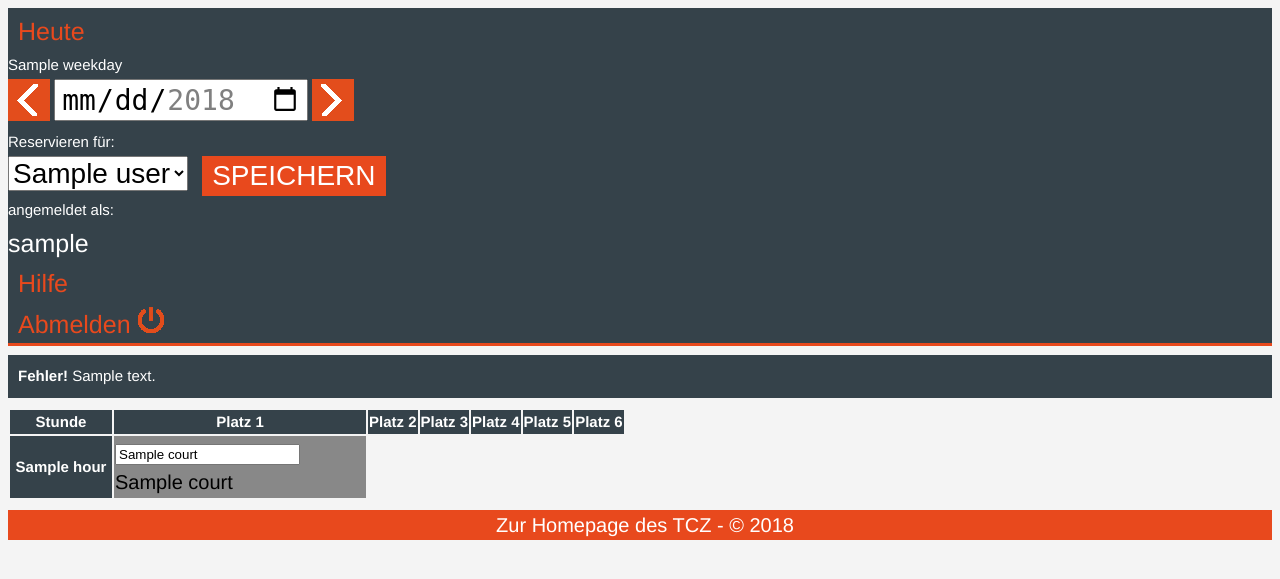
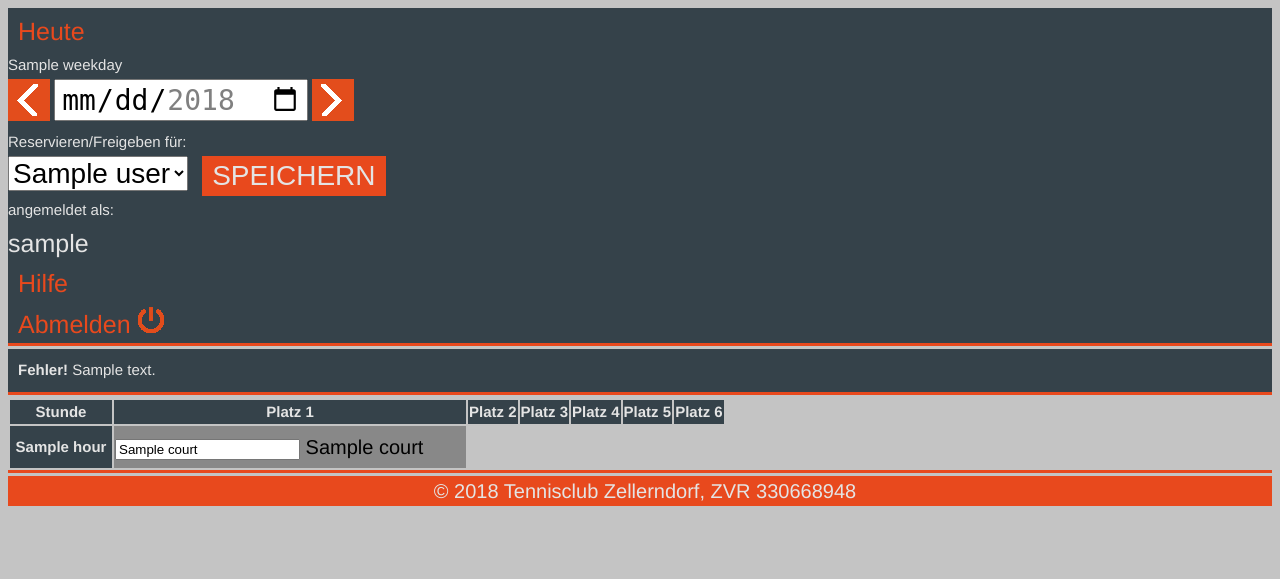
Before and after one commit to hzim/tcz_reservation, a Django app: template templates/courts/courts.html in a window 1280 px wide. Shown: the top 579 px of the page. Run offline with Django 3.2, Linux system fonts and the light colour scheme; a user stored in the database is signed in; tables that the repository leaves empty hold one stand-in row (values such as "Sample post"); the template is opened without the code that fills it: most values are stand-ins (such as "Sample title", 1, 10 or a date in 2020); parts of the project's set-up code (start-up, migrations or seed data) failed here and were passed over.

Commit message:
styling adaptions, redirect from login to court page

```diff
--- a/courts/constants.py
+++ b/courts/constants.py
@@ -49,7 +49,7 @@ COURT_FAKT = 100
 FREE_MINUTE = 45
 
 #some colors for backgrounds
-BG_FREE = "#FFFFFF"
+BG_FREE = "#e4e4e4"
 BG_OWN = "#FF7FFF"
 BG_OTHER = "#7FFFFF"
 BG_FREEHOUR = "#CFCFCF"
--- a/static/css/style.css
+++ b/static/css/style.css
@@ -3,7 +3,7 @@
 body{
     font: 15px/1.5  Helvetica, Arial, sans-serif;
     padding: 0;
-    background-color: #f4f4f4;
+    background-color: #c4c4c4;
 }
 
 /* grid layout classes */
@@ -86,7 +86,7 @@ body{
  * header for normal computer displays
  * smaller displays will get default .header layout - see above
 */
-@media only screen and (min-width: 1500px)  {
+@media only screen and (min-width: 1350px)  {
     .header {
         grid-template-columns: 1fr 3fr 4fr 2fr 2fr;
         grid-template-areas:
@@ -121,50 +121,55 @@ body{
     margin-left: 10px;
     padding-left: 10px;
     padding-right: 10px;
-    color: #ffffff;
+    color: #e4e4e4;
     vertical-align: top;
     font-size: 28px;
 }
 
 .header_login_name{
-    color: #ffffff;
+    color: #e4e4e4;
     font-size: 25px;
 }
 
 .message-error{
     padding: 10px;
     background: #35424a;
-    color: #ffffff;
-    margin-bottom: 10px;
+    color: #e4e4e4;
+    border-bottom: #e8491d 3px solid;
 }
 
 .message-info{
     padding: 10px;
     background: #35424a;
-    color: #ffffff;
-    margin-bottom: 10px;
+    color: #e4e4e4;
+    border-bottom: #e8491d 3px solid;
 }
 
 .message-success{
     padding: 10px;
     background: #35424a;
-    color: #ffffff;
-    margin-bottom: 10px;
+    color: #e4e4e4;
+    border-bottom: #e8491d 3px solid;
+}
+
+.content{
+    border-bottom: #e8491d 3px solid;
 }
 
 .table-content{
-    width: 250px;
+    width: 350px;
+    height: 40px;
     font-size: 20px;
 }
 
 th{
     background-color: #35424a;
-    color: #ffffff;
+    color: #e4e4e4;;
 }
 
 header{
     background: #35424a;
-    color: #ffffff;
+    color: #e4e4e4;
     padding-top: 5px;
     min-height: 70px;
     border-bottom: #e8491d 3px solid;
@@ -178,7 +183,7 @@ header a{
 }
 
 footer a{
-    color: #ffffff;
+    color: #e4e4e4;
     text-decoration: none;
     font-size: 20px;
     margin-left: 10px;
@@ -207,8 +212,14 @@ form{
 
 footer{
     padding: 0px;
-    margin-top:10px;
-    color: #ffffff;
+    color: #e4e4e4;
     background: #e8491d;
     text-align: center;
 }
+
+hr {
+    width: 95%;
+    height: 5px;
+    margin: 0 auto;
+    background: #e8491d;;
+}
--- a/tcz/settings.py
+++ b/tcz/settings.py
@@ -129,7 +129,7 @@ STATICFILES_DIRS= [
 ]
 
 # Redirect to home URL after login (Default redirects to /accounts/profile/)
-LOGIN_REDIRECT_URL = '/'
+LOGIN_REDIRECT_URL = '/0000/00/00/'
 
 # log email to console
 EMAIL_BACKEND = 'django.core.mail.backends.console.EmailBackend'
--- a/templates/base.html
+++ b/templates/base.html
@@ -39,7 +39,7 @@
       </div>
 
       {% if user.is_authenticated %} {% if allUsers %}
-      <label class="header_user_label">Reservieren für:</label>
+      <label class="header_user_label">Reservieren/Freigeben für:</label>
       <div class="header_user">
         <form action="{% url 'courts' day=savedDate.day month=savedDate.month year=savedDate.year %}" method="post">
           <select name="selectedUser" class="userinput" data-live-search="true" data-size="10" id="id_selectedUser">
@@ -48,7 +48,7 @@
             {% endfor %}
           </select>
           <!-- style will be changed if javascript is working -->
-          <button class="button_1" id="id_NavSave" name="SetHour" style="display:none">SPEICHERN</button>
+          <button class="button_1" id="id_NavSave" name="SetHour">SPEICHERN</button>
           <button class="button" id="id_SetUser" name="SetUser" style="display:none" type="submit">Neuer User</button>
       </div>
       {% else %}
@@ -87,18 +87,18 @@
           Anmelden
           <span class="icon">
             <img src="{% static 'img/enter.png' %}">
-          </span></a>
+          </span>
+        </a>
       </div>
       {% endif %}
-  </div>
-  </div>
 
-  </header>
 
-  {% block body_block %}{% endblock %}
-  </div>
+    </header>
+
+    {% block body_block %}{% endblock %}
+
   <footer>
-    <a href="http://www.tczellerndorf.at">Zur Homepage des TCZ - &copy 2018</a>
+    <a href="http://www.tczellerndorf.at">&copy 2018 Tennisclub Zellerndorf, ZVR 330668948</a>
   </footer>
   <script src="{% static 'js/detail.js' %}"></script>
   <script>
@@ -106,6 +106,7 @@
     dateInput.init();
     processChoices.init();
   </script>
+  </div>
 </body>
 
 </html>
```
Also changed, not shown: templates/courts/home.html (+0 -9 lines), 1 other file.
